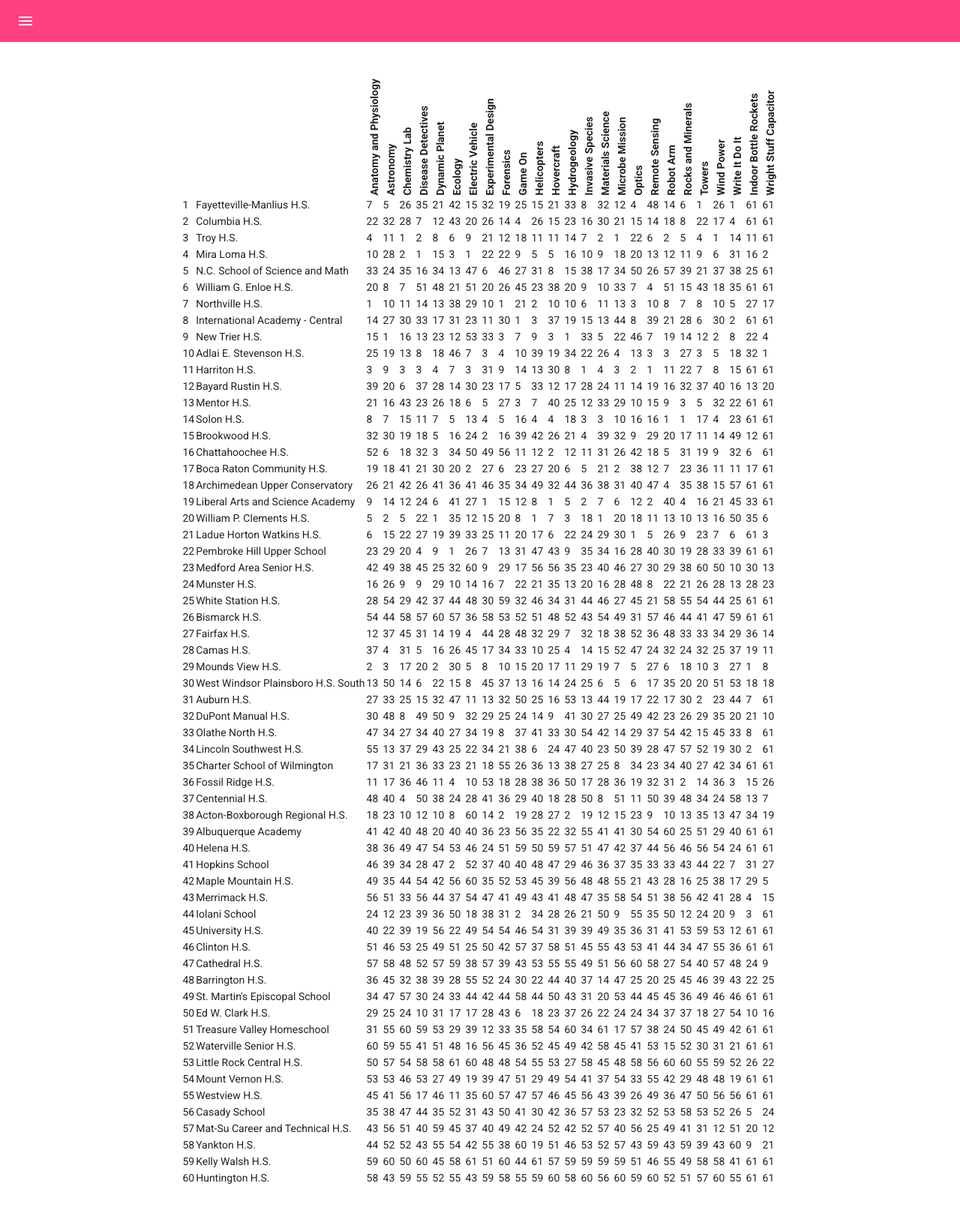
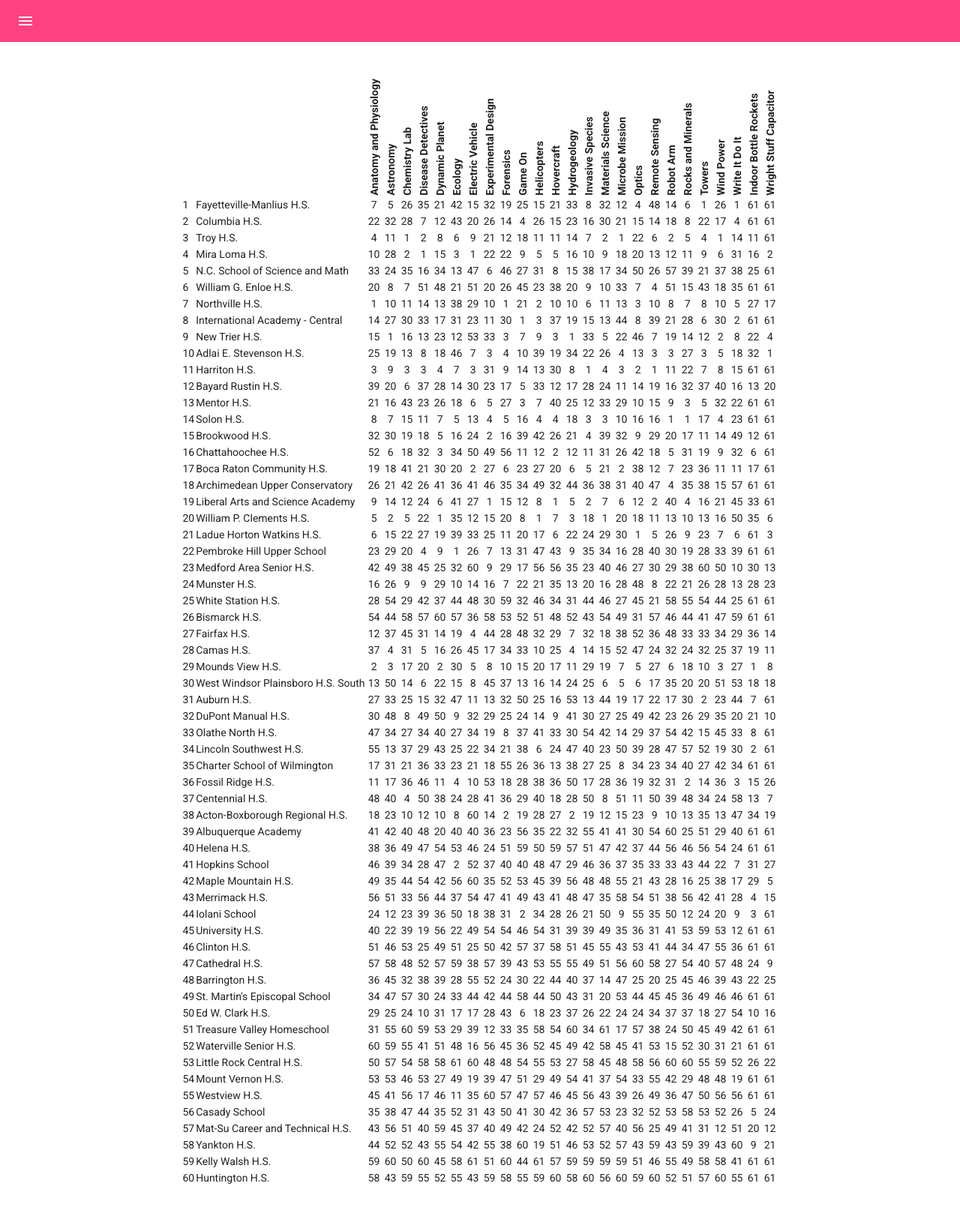
Before and after one commit to unosmium/unosmium.github.io.old, a Jekyll site: the page built from results/2017-05-20_nationals_c.html, in a window 1280 px wide. Shown: the whole page at 75% size. Built offline with Jekyll 4.4.1, drawn with Linux system fonts in a browser that asks for light colours.

Commit message:
Center-align places in results table

```diff
--- a/_layouts/results_page.html
+++ b/_layouts/results_page.html
@@ -33,7 +33,7 @@
                                    | where: 'event', event.name
                                    | first %}
 
-      <td>
+      <td class="event-points">
       {% if placing["disqualified"] %}
         {{ teams.size | plus: 2 }}
 
--- a/assets/css/main.scss
+++ b/assets/css/main.scss
@@ -23,4 +23,8 @@
   td {
     white-space: nowrap;
   }
+
+  td.event-points {
+    text-align: center;
+  }
 }
```
